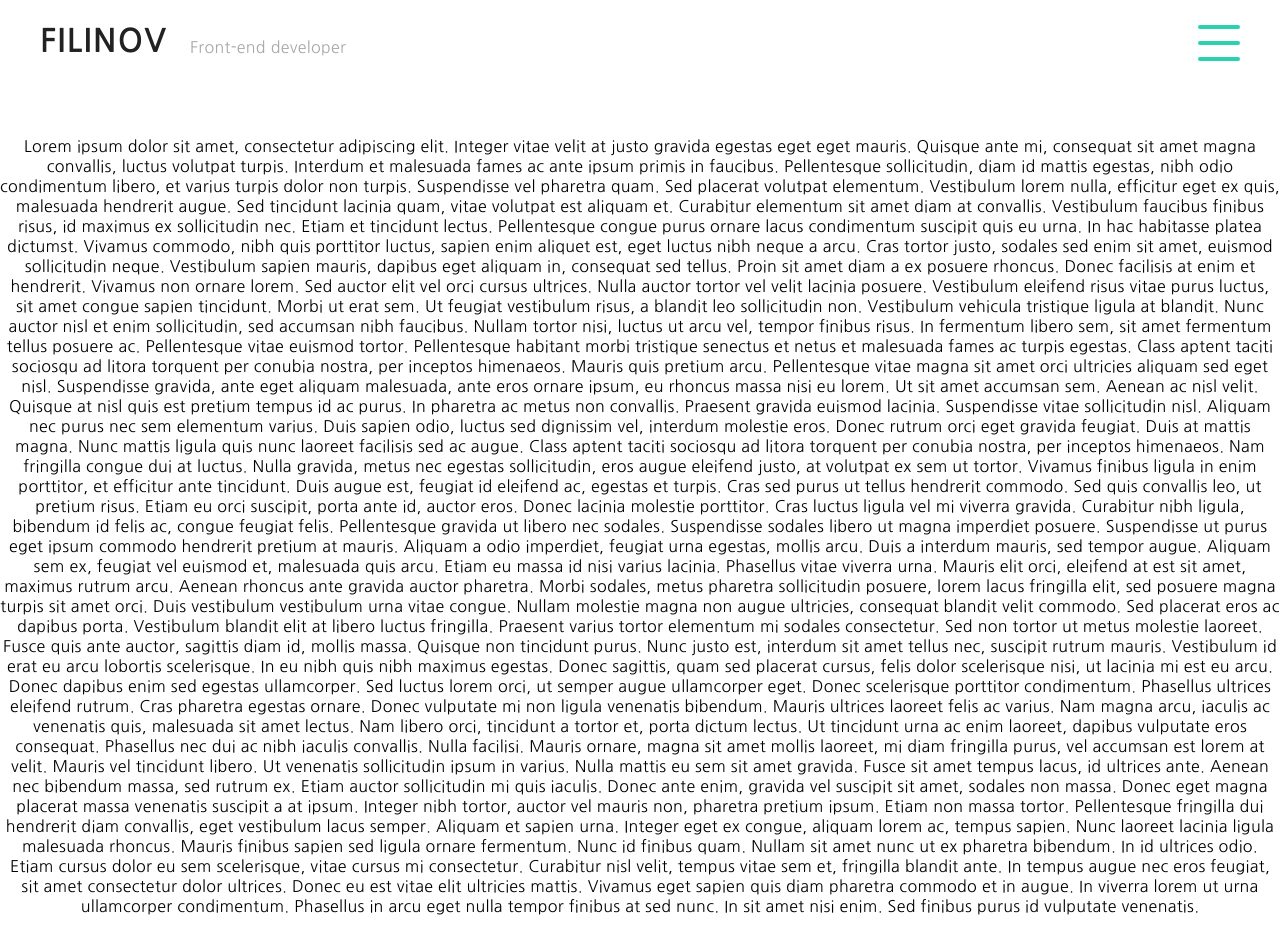
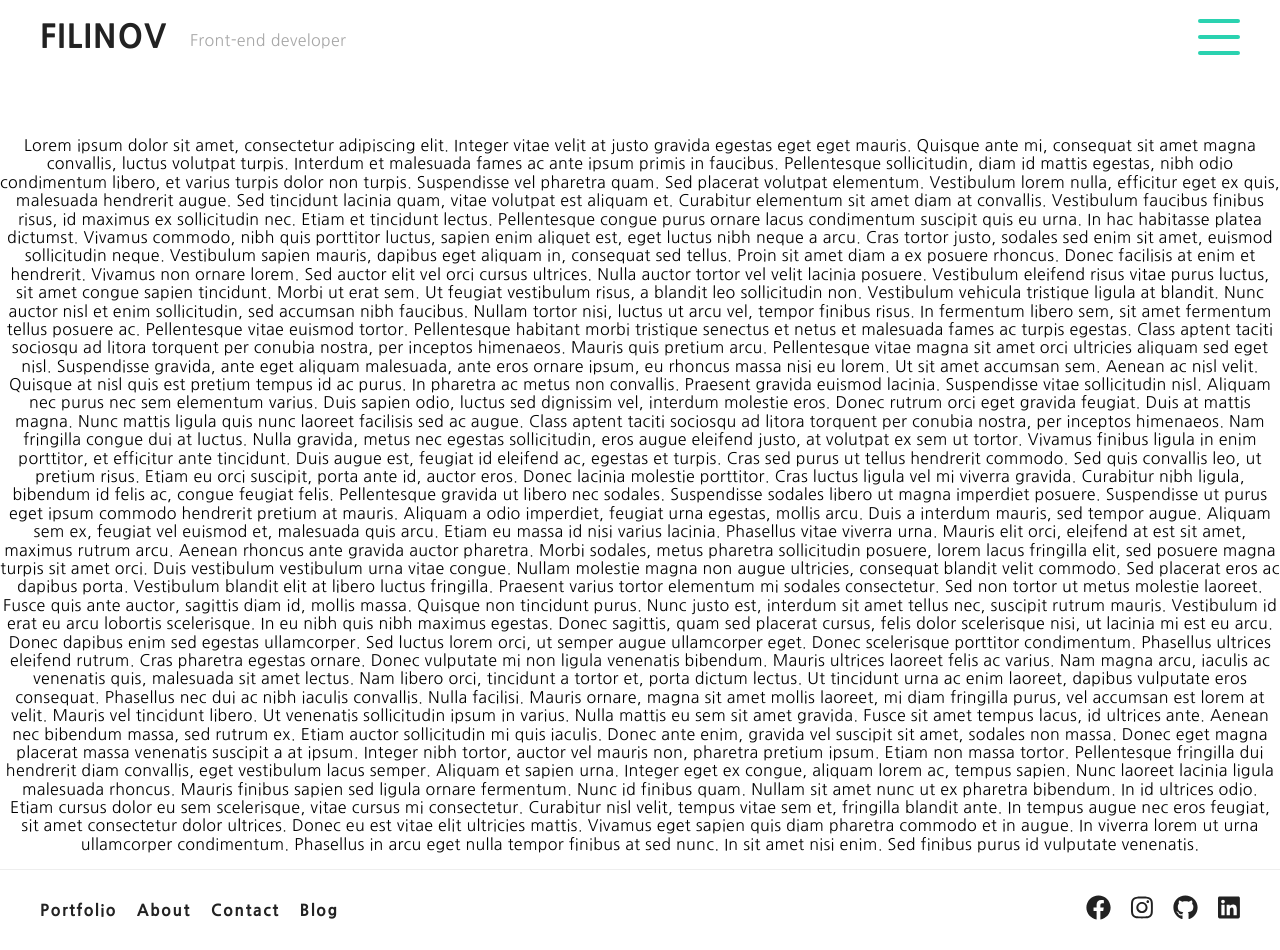
Before and after one commit to Johnnypanda/portfolio-v-3, a React app: page / in a window 1280 px wide. Shown: the top 950 px of the page. Built offline with nearby package versions, Linux system fonts and the light colour scheme.

Commit message:
finish styling footer for desktop

```diff
--- a/package.json
+++ b/package.json
@@ -4,6 +4,7 @@
   "private": true,
   "dependencies": {
     "@fortawesome/fontawesome-svg-core": "^1.2.0-14",
+    "@fortawesome/free-brands-svg-icons": "^5.1.0-11",
     "@fortawesome/free-solid-svg-icons": "^5.1.0-11",
     "@fortawesome/react-fontawesome": "0.1.0-11",
     "autoprefixer": "7.1.6",
@@ -33,6 +34,7 @@
     "jest": "20.0.4",
     "jquery": "^3.3.1",
     "node-sass": "^4.9.3",
+    "normalize.css": "^8.0.0",
     "object-assign": "4.1.1",
     "popper.js": "^1.14.4",
     "postcss-flexbugs-fixes": "3.2.0",
--- a/src/App.js
+++ b/src/App.js
@@ -1,7 +1,8 @@
 import React, { Component } from 'react';
+import 'normalize.css';
 import './App.css';
-
 import Header from './components/Header';
+import Footer from './components/Footer';
 
 class App extends Component {
   render() {
@@ -27,7 +28,8 @@ class App extends Component {
         Aenean nec bibendum massa, sed rutrum ex. Etiam auctor sollicitudin mi quis iaculis. Donec ante enim, gravida vel suscipit sit amet, sodales non massa. Donec eget magna placerat massa venenatis suscipit a at ipsum. Integer nibh tortor, auctor vel mauris non, pharetra pretium ipsum. Etiam non massa tortor. Pellentesque fringilla dui hendrerit diam convallis, eget vestibulum lacus semper. Aliquam et sapien urna.
 
         Integer eget ex congue, aliquam lorem ac, tempus sapien. Nunc laoreet lacinia ligula malesuada rhoncus. Mauris finibus sapien sed ligula ornare fermentum. Nunc id finibus quam. Nullam sit amet nunc ut ex pharetra bibendum. In id ultrices odio. Etiam cursus dolor eu sem scelerisque, vitae cursus mi consectetur. Curabitur nisl velit, tempus vitae sem et, fringilla blandit ante. In tempus augue nec eros feugiat, sit amet consectetur dolor ultrices. Donec eu est vitae elit ultricies mattis. Vivamus eget sapien quis diam pharetra commodo et in augue. In viverra lorem ut urna ullamcorper condimentum. Phasellus in arcu eget nulla tempor finibus at sed nunc. In sit amet nisi enim. Sed finibus purus id vulputate venenatis.</p>
-      </div>
+        <Footer />
+        </div>
     );
   }
 }
--- /dev/null
+++ b/src/components/Footer.js
@@ -0,0 +1,41 @@
+import React, { Component } from 'react';
+//Font awesome packages
+import { FontAwesomeIcon } from '@fortawesome/react-fontawesome';
+import { library } from '@fortawesome/fontawesome-svg-core';
+import { fab, faFacebook, faInstagram, faGithub, faLinkedin  } from '@fortawesome/free-brands-svg-icons';
+
+//Add icons
+library.add(fab, faFacebook, faInstagram, faGithub, faLinkedin )
+
+class Footer extends Component {
+    render(){
+        return (
+            <footer className="site-footer">
+                <div className="site-footer__nav-container">
+                    <nav className="site-footer__link-nav">
+                        <ul>
+                            <li><a>Portfolio</a></li>
+                            <li><a>About</a></li>
+                            <li><a>Contact</a></li>
+                            <li><a>Blog</a></li>
+                        </ul>
+                    </nav>
+
+                    <nav className="site-footer__social-nav">
+                        <ul>
+                            <li><a><FontAwesomeIcon icon={['fab', 'facebook']} /></a></li>
+                            <li><a><FontAwesomeIcon icon={['fab', 'instagram']} /></a></li>
+                            <li><a><FontAwesomeIcon icon={['fab', 'github']} /></a></li>
+                            <li><a><FontAwesomeIcon icon={['fab', 'linkedin']} /></a></li>
+                        </ul>
+                    </nav>
+                </div>
+                <div className="site-footer__copyright">
+                    Made by me &copy; <a>Artem Filinov</a> 2018
+                </div>
+            </footer>
+        )
+    }
+}
+
+export default Footer;
--- a/src/components/Header.js
+++ b/src/components/Header.js
@@ -1,11 +1,4 @@
 import React, { Component } from 'react';
-//Font awesome packages
-import { FontAwesomeIcon } from '@fortawesome/react-fontawesome';
-import { library } from '@fortawesome/fontawesome-svg-core'
-import { faCoffee } from '@fortawesome/free-solid-svg-icons';
-
-//Add icons
-library.add(faCoffee)
 
 class Header extends Component {
     constructor(props) {
--- a/src/index.scss
+++ b/src/index.scss
@@ -45,13 +45,14 @@ a {
     color: $primaryBlack;
     transition: all 0.3s ease;
     text-decoration: none;
-    font-weight: 700;
+    font-weight: 800;
     letter-spacing: 1.5px;
    }
 
 a:hover {
 text-decoration: none;
 color:$hoverColor;
+cursor: pointer;
 }
 // ---- TEST ----
 .test {
@@ -68,7 +69,7 @@ color:$hoverColor;
     @include clearfix;
     &__nav {
         position: relative;
-
+        overflow: hidden;
         ul {
             list-style-type: none;
             padding: 0;
@@ -190,3 +191,63 @@ color:$hoverColor;
       }
     }
   }
+
+
+  // ------------------FOOTER STYLES------------------
+  .site-footer{
+      position: relative;
+      border-top: 1px solid $mainGrey;
+      line-height: 25px;
+      padding-bottom: 15px;
+
+      &__nav-container{
+          position: relative;
+          padding: 0px 30px;
+          @include atMedium {
+            display: flex;
+            flex-direction: row;
+            align-items: stretch;
+          }
+          ul{
+              list-style-type: none;
+              padding-left: 0;
+              margin-left: 0;
+
+                li{
+                    display: inline-block;
+                    padding: 0px 10px;
+                }
+          }
+      }
+
+      &__link-nav {
+          ul {
+              padding-top: 12px;
+          }
+          @include atMedium{
+              width: 50%;
+              vertical-align: top;
+              float: left;
+              text-align: left;
+              min-height: 75.99;
+              @include clearfix;
+          }
+      }
+
+      &__social-nav{
+          font-size: 25px;
+          @include atMedium{
+            width: 50%;
+            vertical-align: top;
+            float: left;
+            text-align: right;
+          }
+          @include clearfix;
+        }
+
+      &__copyright {
+          width: 100%;
+          font-size: 0.7rem;
+          color: $secondaryBlack;
+      }
+  }
```
Also changed, not shown: 1 other file (tests, documents, lock files or other folders).
